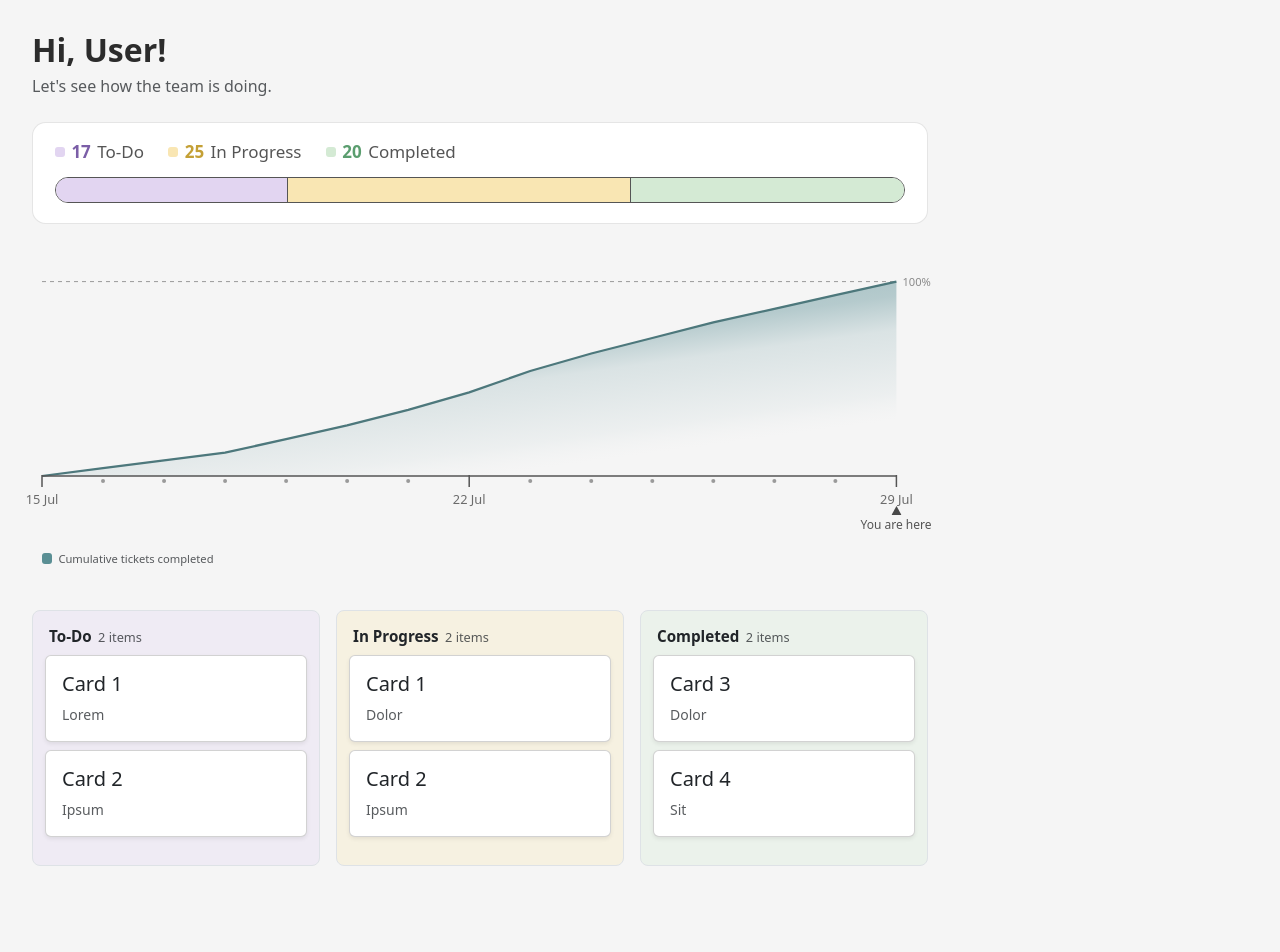
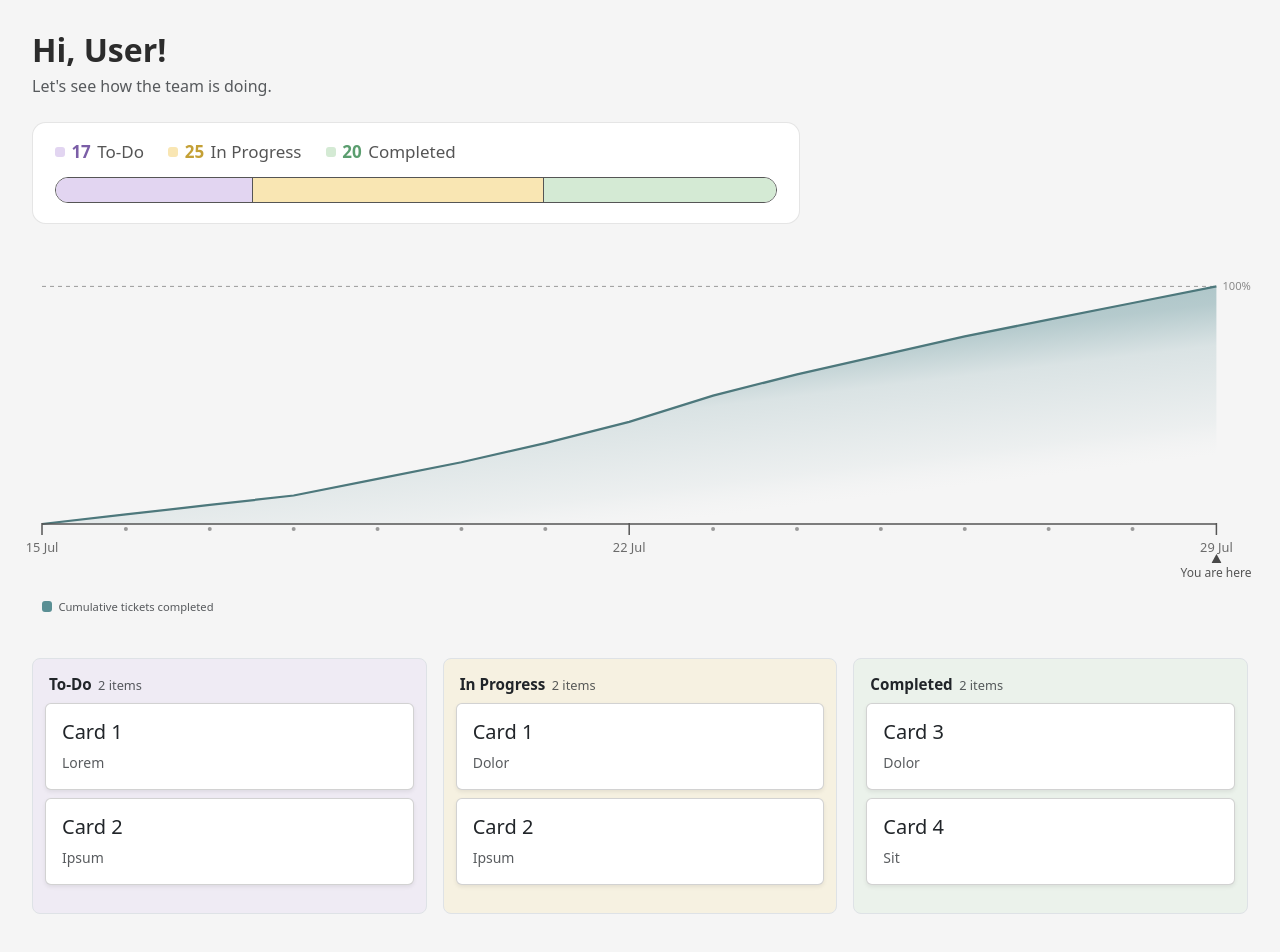
Before and after one commit to vasiliosnicholas/Agility, a React (Vite) app in the folder frontend/: page /kanban in a window 1280 px wide. Shown: the top 952 px of the page. Built offline with nearby package versions, Linux system fonts and the light colour scheme.

Commit message:
Adjust layout for kanban page

```diff
--- a/frontend/src/pages/Kanban.tsx
+++ b/frontend/src/pages/Kanban.tsx
@@ -61,7 +61,8 @@ export default function Kanban() {
     };
 
     return (
-        <>
+        <main className="kanban-page">
+            <div className="kanban-page-content">
                 <PhaseTimeline />
                 <Drag handleDrop={handleDrop}>
                     {({ activeItem, activeType, isDragging }) => (
@@ -97,6 +98,7 @@ export default function Kanban() {
                         </div>
                     )}
                 </Drag>
-        </>
+            </div>
+        </main>
     );
 }
--- a/frontend/src/styles/index.css
+++ b/frontend/src/styles/index.css
@@ -122,9 +122,19 @@
   border-color: var(--ink-axis);
 }
 
+.kanban-page {
+  min-height: 100vh;
+  background-color: var(--surface-quiet);
+}
+
+.kanban-page-content {
+  width: min(calc(100% - 4rem), 80rem);
+  margin-inline: auto;
+}
+
 .progress-timeline {
-  padding: 2rem 2rem 1.5rem;
-  background-color: var(--surface-quiet);
+  padding: 2rem 0 1.5rem;
+  background-color: transparent;
 }
 
 .progress-header .type-hero {
@@ -139,7 +149,7 @@
   display: flex;
   flex-direction: column;
   gap: 0.85rem;
-  max-width: 56rem;
+  width: min(100%, 48rem);
   padding: 1.15rem 1.35rem 1.25rem;
   background-color: #fff;
   border: 1px solid rgba(44, 44, 44, 0.12);
@@ -184,14 +194,15 @@
 }
 
 .burnup {
-  max-width: 56rem;
+  width: 100%;
+  max-width: none;
   margin-top: 2.25rem;
   padding: 0 2rem 0 0.6rem;
 }
 
 .burnup-chart {
   position: relative;
-  height: 13.5rem;
+  height: 16.5rem;
 }
 
 .burnup-svg {
@@ -289,20 +300,20 @@
 }
 
 .kanban-container {
-  display: flex;
+  display: grid;
+  grid-template-columns: repeat(3, minmax(0, 1fr));
   align-items: flex-start;
   gap: 1rem;
-  padding: 1rem 2rem 2rem;
+  padding: 1rem 0 2rem;
   min-height: 50vh;
-  overflow-x: auto;
-  background-color: var(--surface-quiet);
+  background-color: transparent;
 }
 
 .kanban-column {
   display: flex;
   flex-direction: column;
-  flex: 0 0 18rem;
-  width: 18rem;
+  width: auto;
+  min-width: 0;
 }
 
 .kanban-list {
```
Lines whose indentation alone changed are shown as unchanged.
